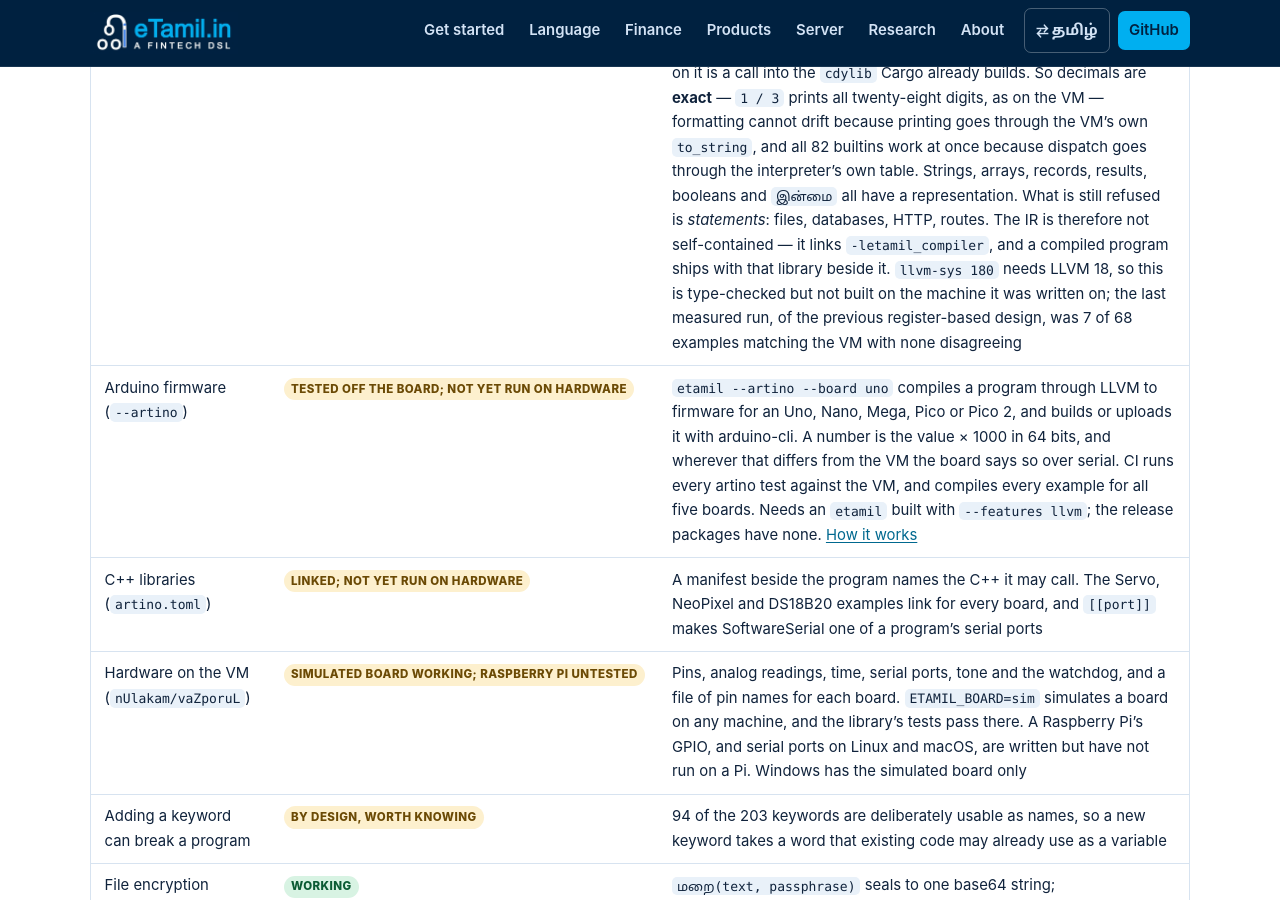
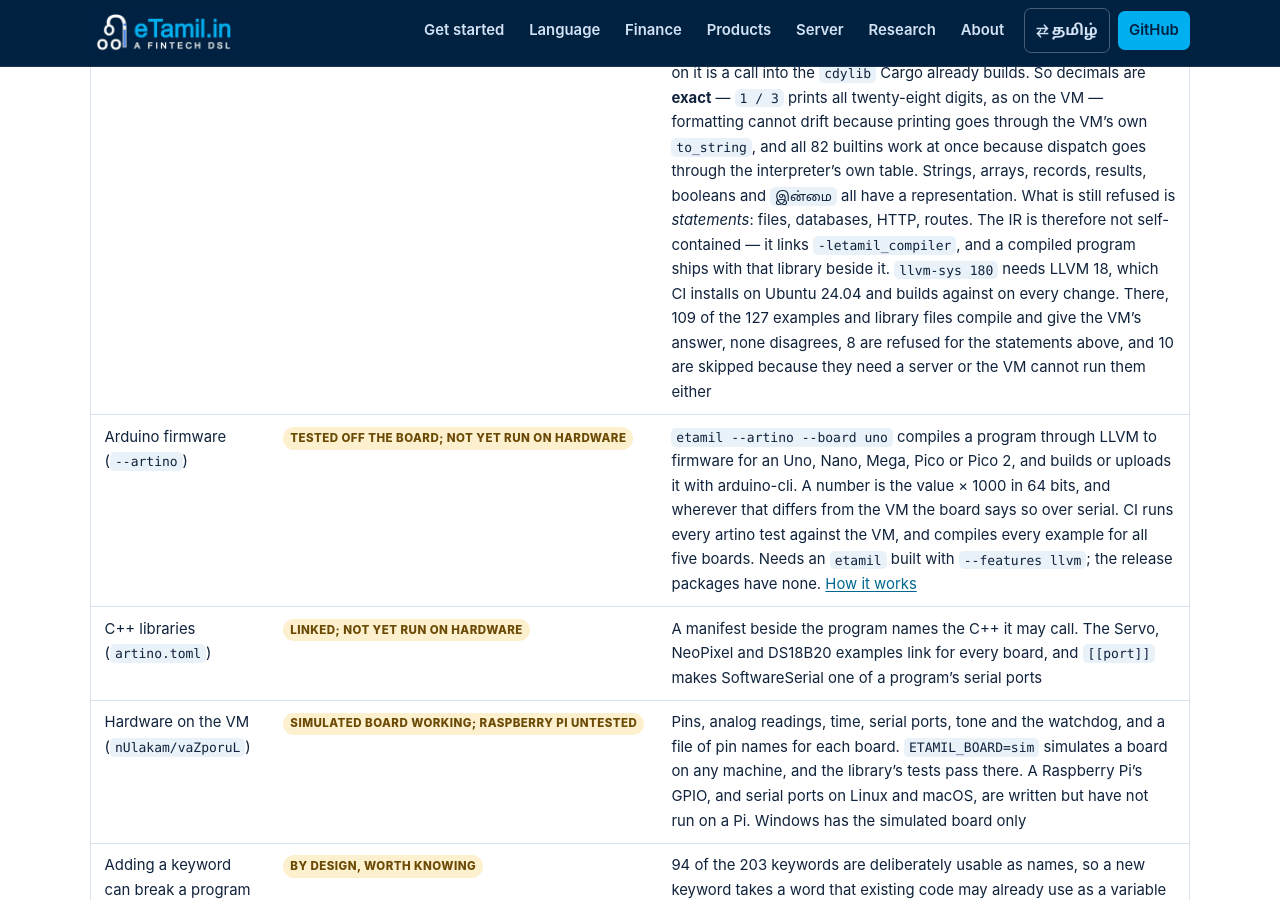
Before and after one commit to Maruff/eTamil, a Jekyll site: the page built from status.md, in a window 1280 px wide and 900 px high, scrolled down 4622 px. Built offline with Jekyll 4.4.1, drawn with Linux system fonts in a browser that asks for light colours.

Commit message:
Status: the LLVM backend row, from CI's parity run
It said the backend was type-checked but never built, and quoted a
measurement of the design before this one: 7 of 68. CI builds it on every
change now, and its parity step reports 109 of 127 matching, none
disagreeing, 8 refused and 10 skipped. The Tamil row also still said 62
builtins; it is 82.

```diff
--- a/status.md
+++ b/status.md
@@ -90,7 +90,7 @@ This table is the honest state of the code, not a wish list.
 
 | Area | Status | Notes |
 |---|---|---|
-| LLVM backend (`--llvm`) | <span class="pill pill-part">Expressions complete; I/O statements refused</span> | Linux/macOS, `--features llvm`. The IR no longer holds values: every one is a handle into an arena in `src/runtime.rs` and every operation on it is a call into the `cdylib` Cargo already builds. So decimals are **exact** — `1 / 3` prints all twenty-eight digits, as on the VM — formatting cannot drift because printing goes through the VM's own `to_string`, and all 82 builtins work at once because dispatch goes through the interpreter's own table. Strings, arrays, records, results, booleans and `இன்மை` all have a representation. What is still refused is *statements*: files, databases, HTTP, routes. The IR is therefore not self-contained — it links `-letamil_compiler`, and a compiled program ships with that library beside it. `llvm-sys 180` needs LLVM 18, so this is type-checked but not built on the machine it was written on; the last measured run, of the previous register-based design, was 7 of 68 examples matching the VM with none disagreeing |
+| LLVM backend (`--llvm`) | <span class="pill pill-part">Expressions complete; I/O statements refused</span> | Linux/macOS, `--features llvm`. The IR no longer holds values: every one is a handle into an arena in `src/runtime.rs` and every operation on it is a call into the `cdylib` Cargo already builds. So decimals are **exact** — `1 / 3` prints all twenty-eight digits, as on the VM — formatting cannot drift because printing goes through the VM's own `to_string`, and all 82 builtins work at once because dispatch goes through the interpreter's own table. Strings, arrays, records, results, booleans and `இன்மை` all have a representation. What is still refused is *statements*: files, databases, HTTP, routes. The IR is therefore not self-contained — it links `-letamil_compiler`, and a compiled program ships with that library beside it. `llvm-sys 180` needs LLVM 18, which CI installs on Ubuntu 24.04 and builds against on every change. There, 109 of the 127 examples and library files compile and give the VM's answer, none disagrees, 8 are refused for the statements above, and 10 are skipped because they need a server or the VM cannot run them either |
 | Arduino firmware (`--artino`) | <span class="pill pill-part">Tested off the board; not yet run on hardware</span> | `etamil --artino --board uno` compiles a program through LLVM to firmware for an Uno, Nano, Mega, Pico or Pico 2, and builds or uploads it with arduino-cli. A number is the value × 1000 in 64 bits, and wherever that differs from the VM the board says so over serial. CI runs every artino test against the VM, and compiles every example for all five boards. Needs an `etamil` built with `--features llvm`; the release packages have none. [How it works]({{ site.brand.compiler_repo }}/blob/main/docs/artino.md) |
 | C++ libraries (`artino.toml`) | <span class="pill pill-part">Linked; not yet run on hardware</span> | A manifest beside the program names the C++ it may call. The Servo, NeoPixel and DS18B20 examples link for every board, and `[[port]]` makes SoftwareSerial one of a program's serial ports |
 | Hardware on the VM (`nUlakam/vaZporuL`) | <span class="pill pill-part">Simulated board working; Raspberry Pi untested</span> | Pins, analog readings, time, serial ports, tone and the watchdog, and a file of pin names for each board. `ETAMIL_BOARD=sim` simulates a board on any machine, and the library's tests pass there. A Raspberry Pi's GPIO, and serial ports on Linux and macOS, are written but have not run on a Pi. Windows has the simulated board only |
```
Also changed, not shown: ta/status.md (+1 -1 lines).
